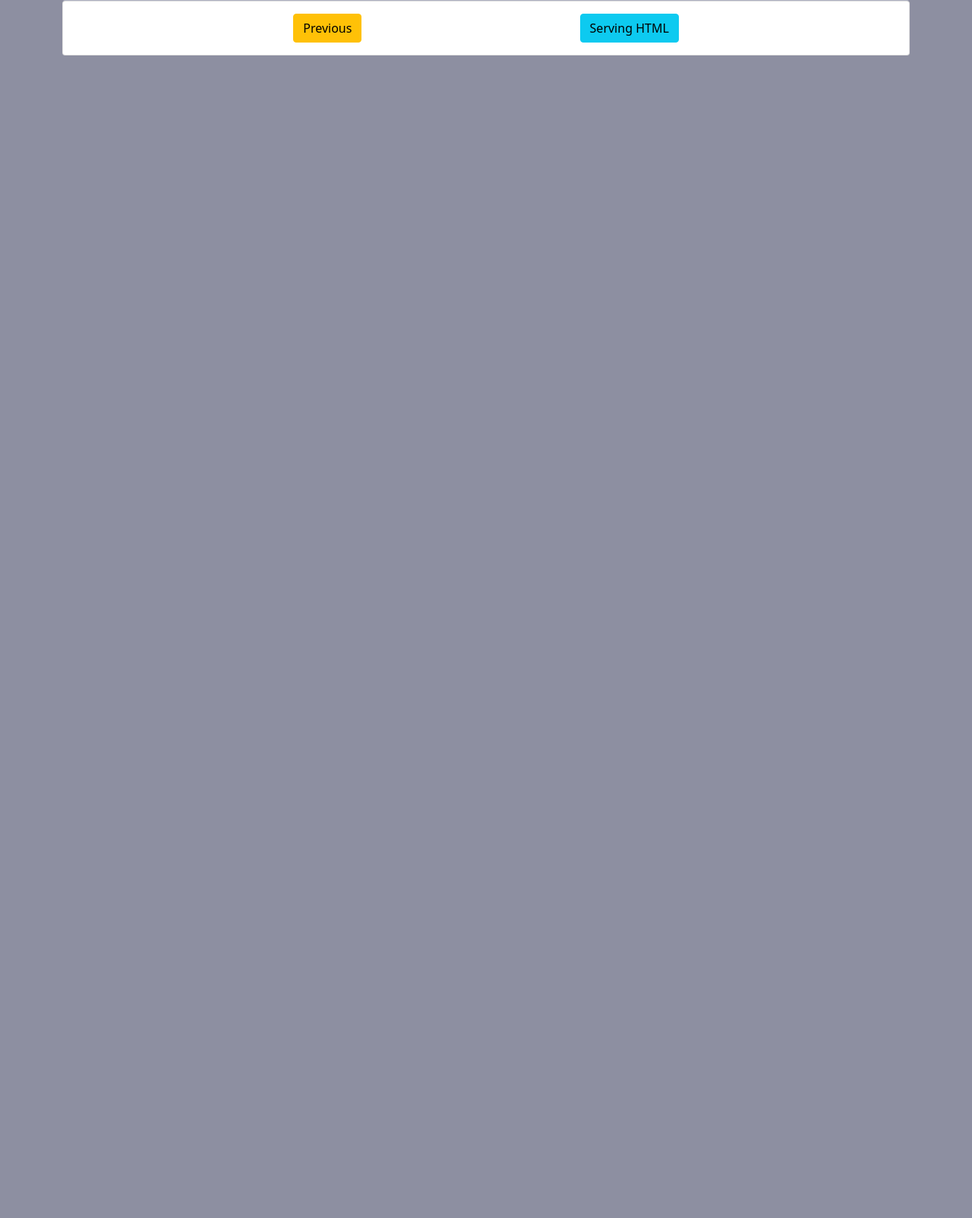
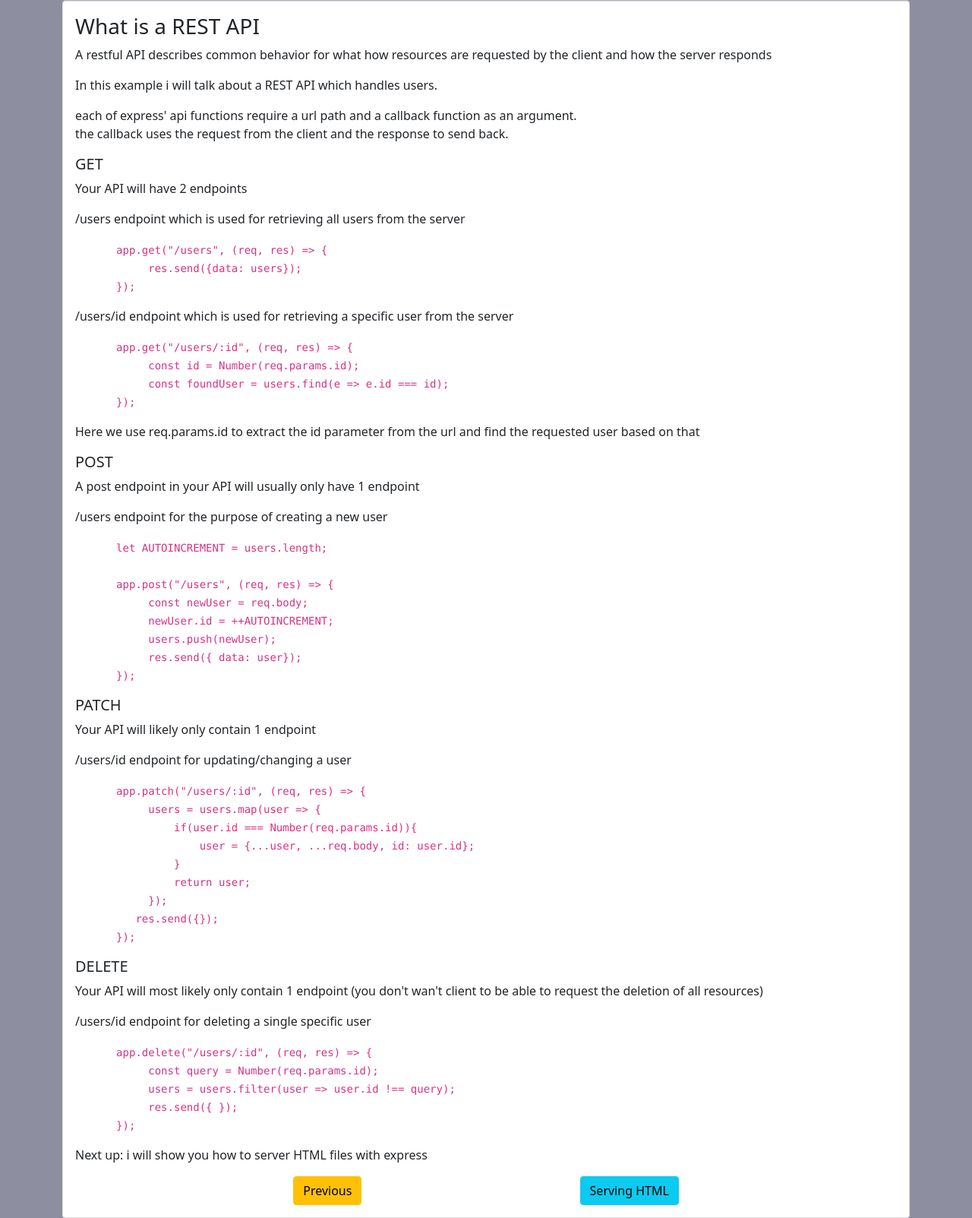
Before and after one commit to PeterHHartmann/Fullstack_Node.js_Semester4, a website: page 6.Mandatory_1/public/rest_api/rest_api.html in a window 1280 px wide. Shown: the part 79-1682 px from the top of the page at 76% size. Before the commit the page ends 800 px from the top, so only its background shows below. Drawn offline with nearby package versions, Linux system fonts and the light colour scheme.

Commit message:
implemented REST API section

```diff
--- a/6.Mandatory_1/public/rest_api/rest_api.html
+++ b/6.Mandatory_1/public/rest_api/rest_api.html
@@ -12,11 +12,108 @@
         <div class="card" style="background-color: #c5c8db;">
             <div class="card-body">
                 <h2 class="card-title">REST API</h2>
-
             </div>
         </div>
         <div class="card">
             <div class="card-body">
+                <h3>What is a REST API</h3>
+                <p>A restful API describes common behavior for what how resources are requested by the client and how the server responds</p>
+                <p>In this example i will talk about a REST API which handles users.</p>
+                <p>each of express' api functions require a url path and a callback function as an argument.
+                    <br>the callback uses the request from the client and the response to send back.
+                </p>
+                <h5>GET</h5>
+                <p>Your API will have 2 endpoints</p>
+                <p>/users endpoint which is used for retrieving all users from the server</p>
+                <p style="margin-left: 5%;">
+                    <code>
+                        app.get("/users", (req, res) => {
+                            <br>&nbsp;&nbsp;&nbsp;&nbsp;
+                            res.send({data: users});
+                            <br>
+                        });
+                    </code>
+                </p>
+                <p>/users/id endpoint which is used for retrieving a specific user from the server</p>
+                <p style="margin-left: 5%;">
+                    <code>
+                        app.get("/users/:id", (req, res) => {
+                            <br>&nbsp;&nbsp;&nbsp;&nbsp;
+                            const id = Number(req.params.id);
+                            <br>&nbsp;&nbsp;&nbsp;&nbsp;
+                            const foundUser = users.find(e => e.id === id);
+                            <br>
+                        });
+                    </code>
+                </p>
+                <p>Here we use req.params.id to extract the id parameter from the url and find the requested user based on that</p>
+
+                <h5>POST</h5>
+                <p>A post endpoint in your API will usually only have 1 endpoint </p>
+                <p>/users endpoint for the purpose of creating a new user</p>
+                <p style="margin-left: 5%;">
+                    <code>
+                        let AUTOINCREMENT = users.length;
+                        <br>
+                        <br>
+                        app.post("/users", (req, res) => {
+                            <br>&nbsp;&nbsp;&nbsp;&nbsp;
+                            const newUser = req.body;
+                            <br>&nbsp;&nbsp;&nbsp;&nbsp;
+                            newUser.id = ++AUTOINCREMENT;
+                            <br>&nbsp;&nbsp;&nbsp;&nbsp;
+                            users.push(newUser);
+                            <br>&nbsp;&nbsp;&nbsp;&nbsp;
+                            res.send({ data: user});
+                            <br>
+                        });
+                    </code>
+                </p>
+
+                <h5>PATCH</h5>
+                <p>Your API will likely only contain 1 endpoint</p>
+                <p>/users/id endpoint for updating/changing a user</p>
+                <p style="margin-left: 5%;">
+                    <code>
+                        app.patch("/users/:id", (req, res) => {
+                            <br>&nbsp;&nbsp;&nbsp;&nbsp;
+                            users = users.map(user => {
+                                <br>&nbsp;&nbsp;&nbsp;&nbsp;&nbsp;&nbsp;&nbsp;&nbsp;
+                                if(user.id === Number(req.params.id)){
+                                    <br>&nbsp;&nbsp;&nbsp;&nbsp;&nbsp;&nbsp;&nbsp;&nbsp;&nbsp;&nbsp;&nbsp;&nbsp;
+                                    user = {...user, ...req.body, id: user.id};
+                                <br>&nbsp;&nbsp;&nbsp;&nbsp;&nbsp;&nbsp;&nbsp;&nbsp;
+                                }
+                                <br>&nbsp;&nbsp;&nbsp;&nbsp;&nbsp;&nbsp;&nbsp;&nbsp;
+                                return user;
+                            <br>&nbsp;&nbsp;&nbsp;&nbsp;
+                            });
+                            <br>&nbsp;&nbsp;
+                            res.send({});
+                            <br>
+                        });
+                    </code>
+                </p>
+
+                <h5>DELETE</h5>
+                <p>Your API will most likely only contain 1 endpoint (you don't wan't client to be able to request the deletion of all resources)</p>
+                <p>/users/id endpoint for deleting a single specific user</p>
+                <p style="margin-left: 5%;">
+                    <code>
+                        app.delete("/users/:id", (req, res) => {
+                            <br>&nbsp;&nbsp;&nbsp;&nbsp;
+                            const query = Number(req.params.id);
+                            <br>&nbsp;&nbsp;&nbsp;&nbsp;
+                            users = users.filter(user => user.id !== query);
+                            <br>&nbsp;&nbsp;&nbsp;&nbsp;
+                            res.send({ });
+                            <br>
+                        });
+                    </code>
+                </p>
+
+                <p>Next up: i will show you how to server HTML files with express</p>
+
                 <div style="display: flex; justify-content: space-evenly;">
                     <a href="/express_guide">
                         <button type="button" class="btn btn-warning">
```
